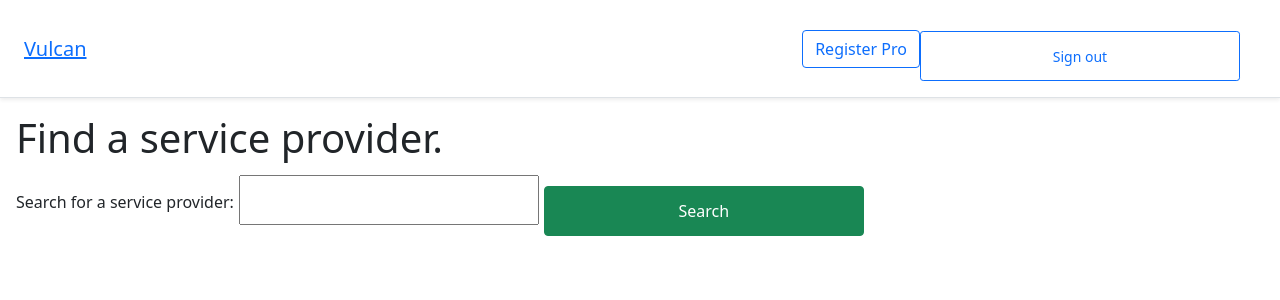
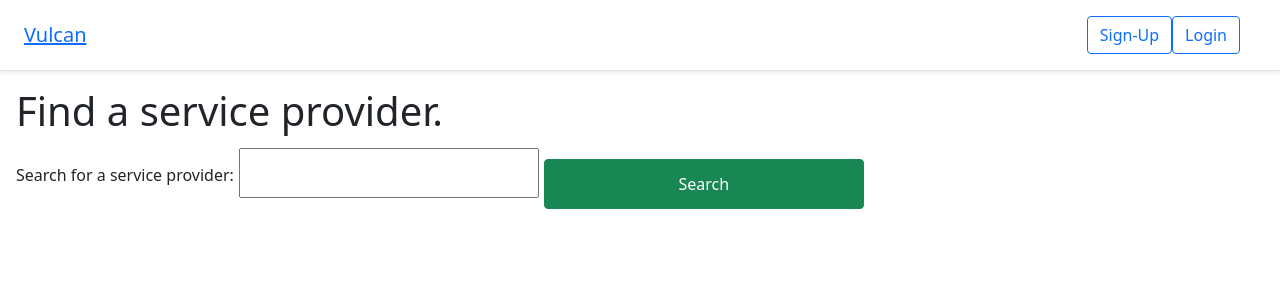
Before and after one commit to maninblack1974/Vulcan, a React (Create React App) app in the folder client/: page / in a window 1280 px wide. Shown: the top 300 px of the page. Built offline with nearby package versions, Linux system fonts and the light colour scheme.

Commit message:
test change

```diff
--- a/client/src/index.js
+++ b/client/src/index.js
@@ -8,7 +8,7 @@ import Login from "./Components/Login"
 
 ReactDOM.render(
   <BrowserRouter>
-    <App isLoggedIn={true} />
+    <App/>
   </BrowserRouter>,
   document.getElementById('root')
 );
```
